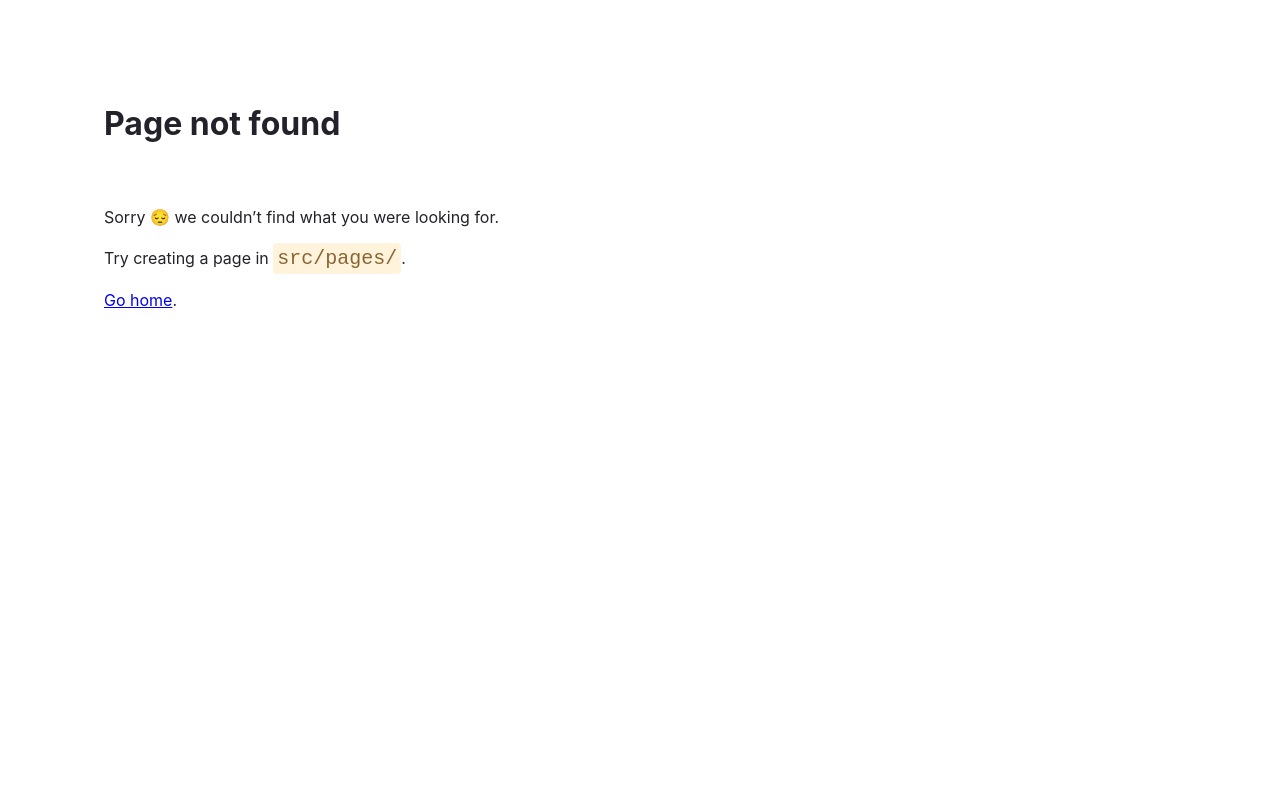
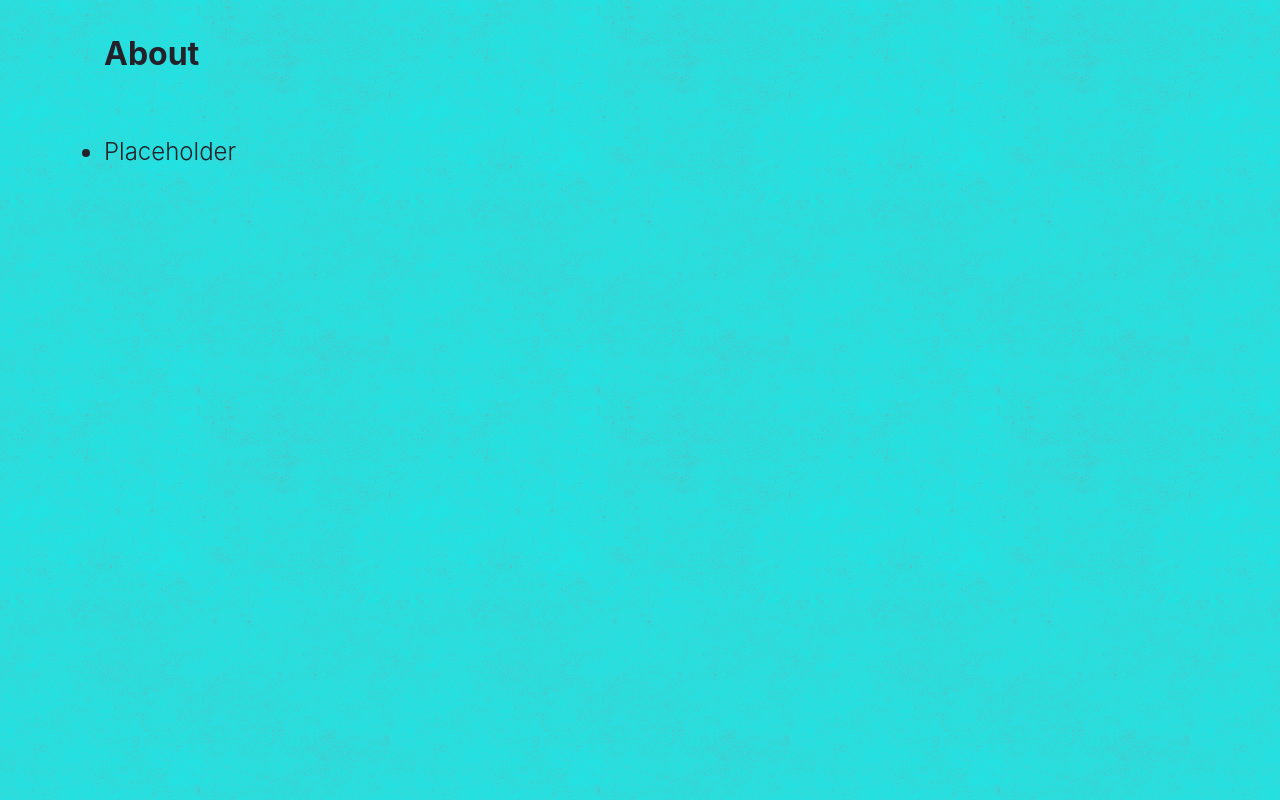
Before and after one commit to JoshT64/portfolio, a Gatsby site: page /about in a window 1280 px wide. Before the commit this address had no page. Built offline with nearby package versions, Linux system fonts and the light colour scheme; Gatsby itself is replaced by a stand-in of ours.

Commit message:
Add About Page

```diff
--- /dev/null
+++ b/src/components/layouts.css
@@ -0,0 +1,8 @@
+html {
+    background-image: url("../images/mooning.png");
+    background-color: aqua;
+    max-height: 100vh;
+    overflow: auto;
+    margin: 0;
+    padding: 0;
+}
--- /dev/null
+++ b/src/pages/about.js
@@ -0,0 +1,10 @@
+import * as React from "react";
+import {headingStyles, listItemStyles, listStyles, pageStyles, docLinkStyle} from "."
+
+export default function About(){
+    return <main style={pageStyles}><h1 style={headingStyles}>About</h1>
+    <ul style={listStyles}>
+        <li style={listItemStyles}>Placeholder</li>
+    </ul>
+    </main>
+}
--- a/src/pages/index.js
+++ b/src/pages/index.js
@@ -1,8 +1,12 @@
 import * as React from "react";
 import Header from "./header";
+import bgImage from "../images/mooning.png"
+import layouts from "../components/layouts.css"
 
 // styles
-const pageStyles = {
+
+
+export const pageStyles = {
   color: "#232129",
   paddingTop: 26,
   paddingBottom: 96,
@@ -10,7 +14,7 @@ const pageStyles = {
   paddingRight: 96,
   fontFamily: "-apple-system, Roboto, sans-serif, serif",
 };
-const headingStyles = {
+export const headingStyles = {
   marginTop: 0,
   marginBottom: 64,
   maxWidth: 320,
@@ -28,11 +32,11 @@ const codeStyles = {
   fontSize: "1.25rem",
   borderRadius: 4,
 };
-const listStyles = {
+export const listStyles = {
   marginBottom: 96,
   paddingLeft: 0,
 };
-const listItemStyles = {
+export const listItemStyles = {
   fontWeight: 300,
   fontSize: 24,
   maxWidth: 560,
@@ -46,7 +50,7 @@ const linkStyle = {
   verticalAlign: "5%",
 };
 
-const docLinkStyle = {
+export const docLinkStyle = {
   ...linkStyle,
   listStyleType: "none",
   marginBottom: 24,
@@ -103,6 +107,12 @@ const links = [
       "I've never worked a job in my life, all i do is watch anime and play degen video games.",
     color: "#E95800",
   },
+  {
+    text: "About",
+    url: "/about",
+    description: "More info about me I guess",
+    color: "#E95800"
+  }
 ];
 
 // markup
@@ -121,13 +131,13 @@ const IndexPage = () => {
         style={{ imgDim }}
         height="128"
         width="128"
-        src="https://media2.giphy.com/media/KcW0iKgbONHUxzWrIF/giphy.gif?cid=ecf05e4704jsupz046k40vkusv3gmwh7km5wak9r7fxm6iiq&rid=giphy.gif&ct=g"
+        src="https://i.imgur.com/ffV7Sat.gif"
         alt=""
       ></img>
       <main style={pageStyles}>
         <img
           style={imgStyle}
-          src="http://alligator.fun/Construction.gif"
+          src="https://i.imgur.com/RHy3kb8.gif"
           alt=""
           width="420"
           height="420"
@@ -154,7 +164,7 @@ const IndexPage = () => {
           <li style={docLinkStyle}>
             <a
               style={linkStyle}
-              href={`${docLink.url}?utm_source=starter&utm_medium=start-page&utm_campaign=minimal-starter`}
+              href={`${docLink.url}`}
             >
               {docLink.text}
             </a>
@@ -164,7 +174,7 @@ const IndexPage = () => {
               <span>
                 <a
                   style={linkStyle}
-                  href={`${link.url}?utm_source=starter&utm_medium=start-page&utm_campaign=minimal-starter`}
+                  href={`${link.url}`}
                 >
                   {link.text}
                 </a>
```
Also changed, not shown: src/images/mooning.png (added).
